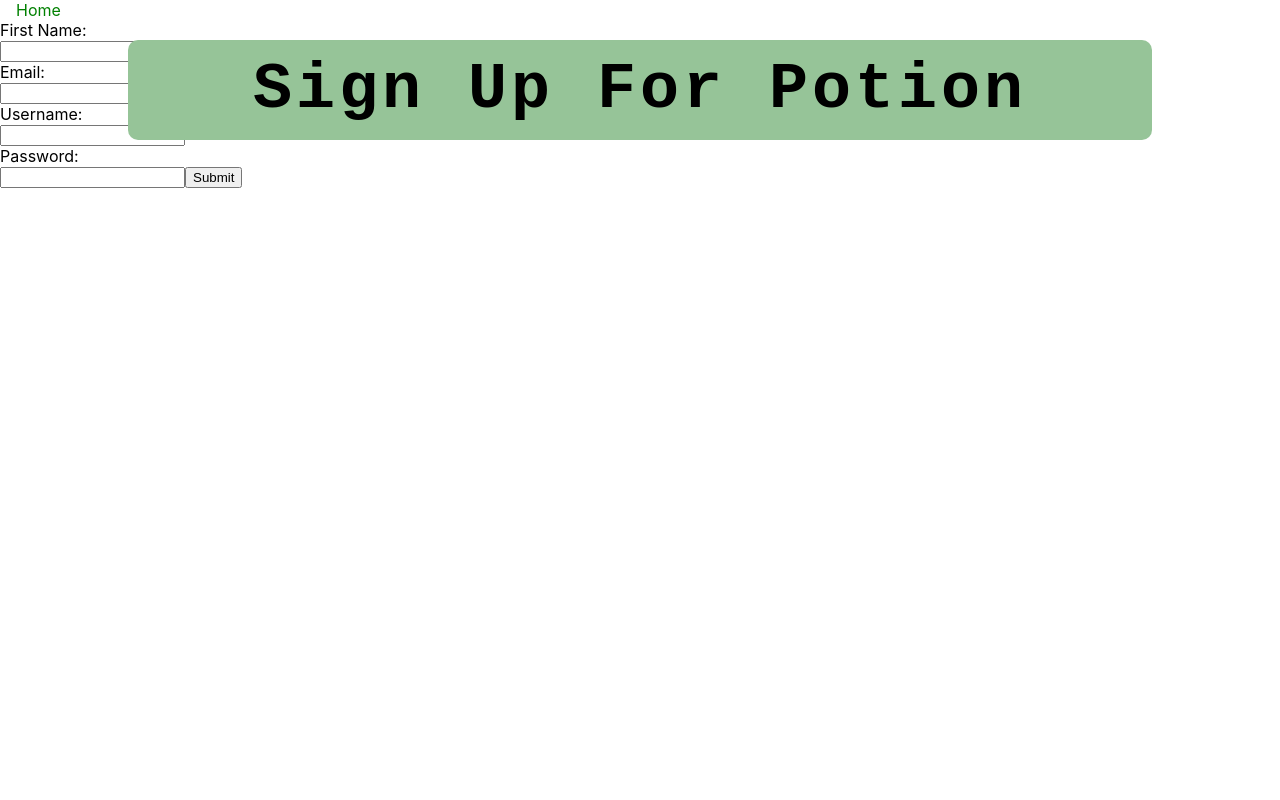
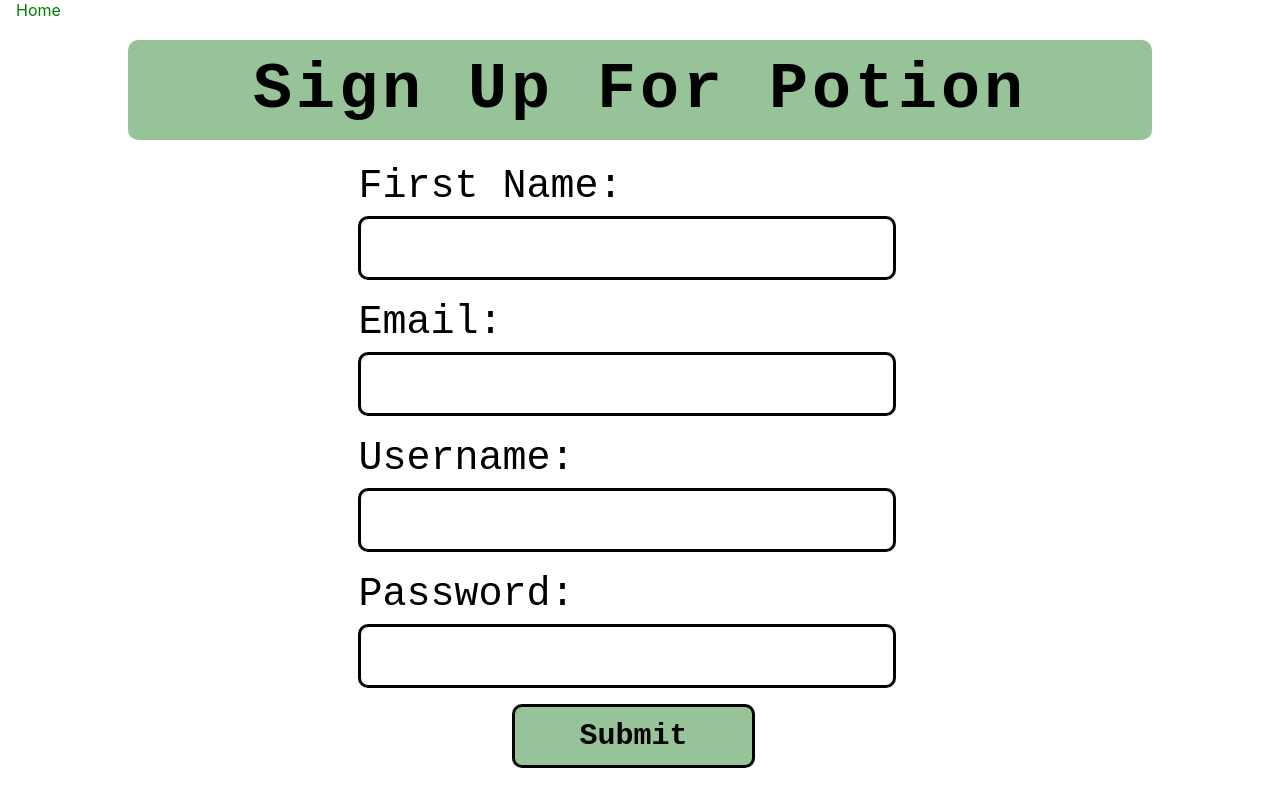
Before and after one commit to cchun01/Potion, a React (Create React App) app in the folder react-frontend/: page /signup in a window 1280 px wide. Built offline with nearby package versions, Linux system fonts and the light colour scheme.

Commit message:
fixed Sign Up page

```diff
--- a/react-frontend/src/AboutUs.css
+++ b/react-frontend/src/AboutUs.css
@@ -1,4 +1,4 @@
-.header {
+.headerAbout {
     position: absolute;
     width: 80%;
     height: 100px;
--- a/react-frontend/src/AboutUs.js
+++ b/react-frontend/src/AboutUs.js
@@ -3,7 +3,7 @@ import './AboutUs.css';
 function AboutUs() {
     return (
       <div>
-        <div className="header">About Us</div>
+        <div className="headerAbout">About Us</div>
         <div className="pinkblock">
             Potion is designed and created by four Cal Poly students in CSC 307.
             Through learning and applying our skills around software engineering,
--- a/react-frontend/src/App.js
+++ b/react-frontend/src/App.js
@@ -4,7 +4,6 @@ import LogIn from './LogIn';
 import Home from './Home';
 import AboutUs from './AboutUs';
 import {BrowserRouter as Router, Routes, Route, Link} from 'react-router-dom';
-import styled from "styled-components";
 
 const linkStyle = {
   margin: "1rem",
--- a/react-frontend/src/SignUp.js
+++ b/react-frontend/src/SignUp.js
@@ -2,10 +2,10 @@ import React from "react";
 import "./SignUp.css";
 
 function clicked() {
-  const firstName = document.getElementsByClassName("textboxFN")[0].value;
-  const email = document.getElementsByClassName("textboxE")[0].value;
-  const username = document.getElementsByClassName("textboxU")[0].value;
-  const password = document.getElementsByClassName("textboxP")[0].value;
+  const firstName = document.getElementsByClassName("textboxFNSign")[0].value;
+  const email = document.getElementsByClassName("textboxESign")[0].value;
+  const username = document.getElementsByClassName("textboxUSign")[0].value;
+  const password = document.getElementsByClassName("textboxPSign")[0].value;
   if(firstName === ""){
     console.log("No first name provided");
   }else if(email === ""){
@@ -23,15 +23,15 @@ function SignUp() {
   return (
     <div>
       <div className="headerSU">Sign Up For Potion</div>
-      <div className="fieldNameFN">First Name:</div>
-      <input type="text" className="textboxFN" />
-      <div className="fieldNameE">Email:</div>
-      <input type="text" className="textboxE" />
-      <div className="fieldNameU">Username:</div>
-      <input type="text" className="textboxU" />
-      <div className="fieldNameP">Password:</div>
-      <input type="text" className="textboxP" />
-      <button onClick={clicked} className="submit">
+      <div className="fieldNameFNSign">First Name:</div>
+      <input type="text" className="textboxFNSign" />
+      <div className="fieldNameESign">Email:</div>
+      <input type="text" className="textboxESign" />
+      <div className="fieldNameUSign">Username:</div>
+      <input type="text" className="textboxUSign" />
+      <div className="fieldNamePSign">Password:</div>
+      <input type="text" className="textboxPSign" />
+      <button onClick={clicked} className="submitSign">
         Submit
       </button>
     </div>
```
